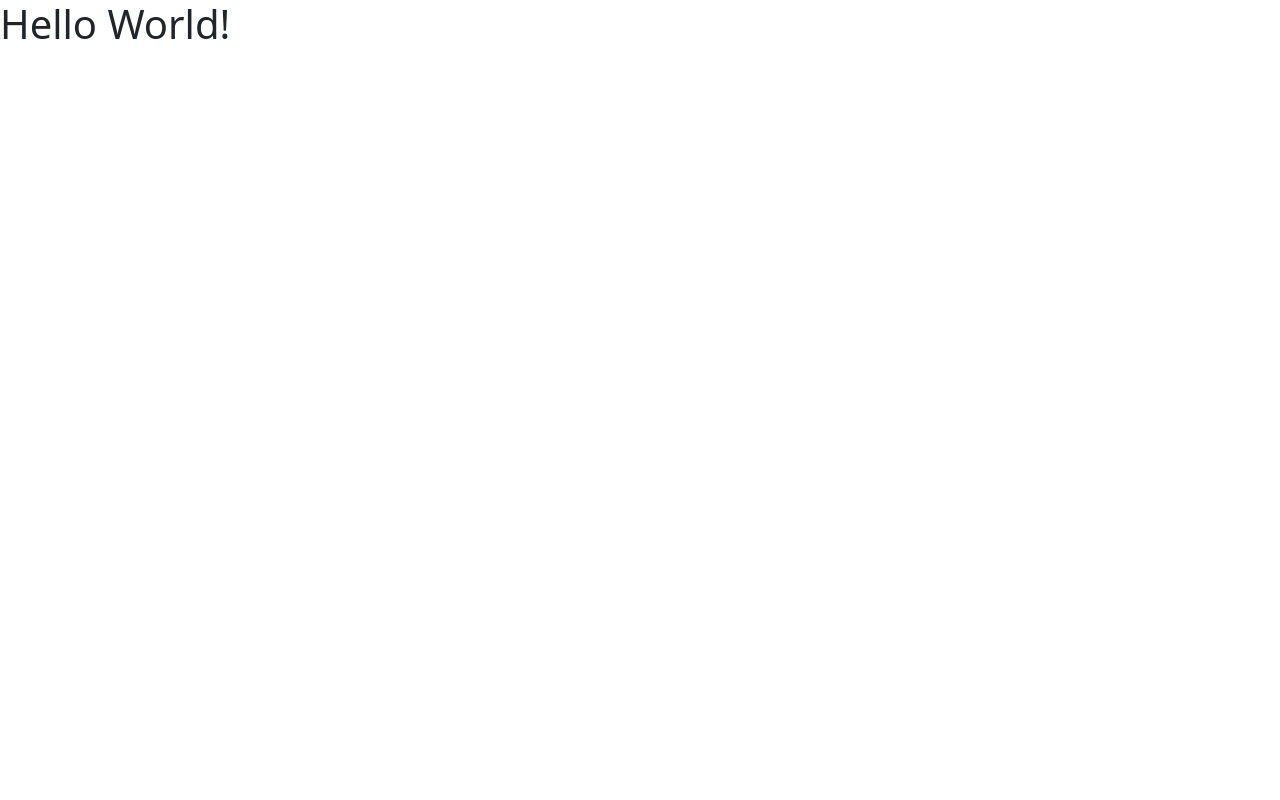
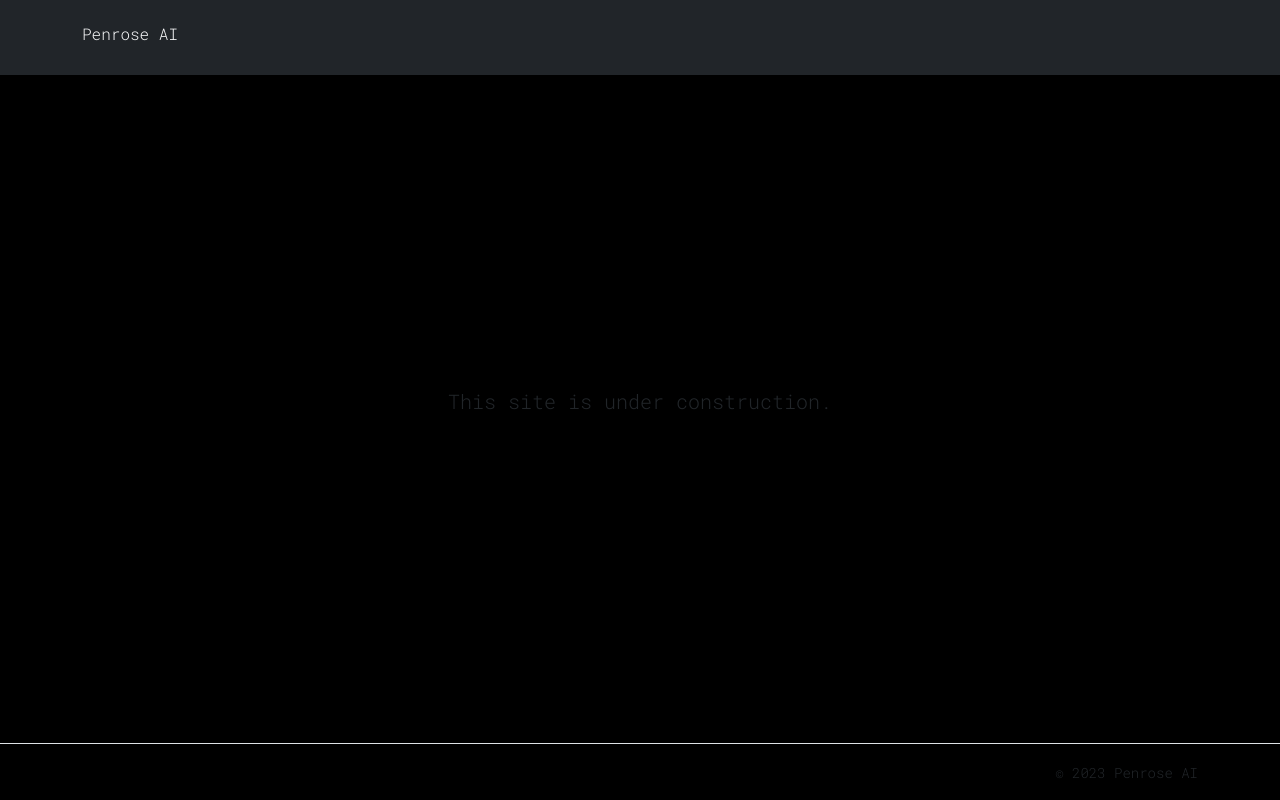
Before and after one commit to ProjectPenrose/ProjectPenrose.github.io, a plain HTML site: page index.html in a window 1280 px wide. Drawn offline with nearby package versions, Linux system fonts and the light colour scheme.

Commit message:
Update index.html with new styles and content

```diff
--- /dev/null
+++ b/assets/css/style.css
@@ -0,0 +1,6 @@
+
+html, body {
+    height: 100%;
+    font-family: 'Dancing Script', cursive;
+    font-family: 'Roboto Mono', monospace;
+}
--- a/index.html
+++ b/index.html
@@ -1,15 +1,52 @@
 <!DOCTYPE html>
 <html lang="en">
-<head>
-    <meta charset="UTF-8">
-    <meta name="viewport" content="width=device-width, initial-scale=1.0">
+  <head>
+    <meta charset="UTF-8" />
+    <meta name="viewport" content="width=device-width, initial-scale=1.0" />
     <title>Project Penrose</title>
-    <link href="https://cdn.jsdelivr.net/npm/bootstrap@5.2.3/dist/css/bootstrap.min.css" rel="stylesheet" integrity="sha384-rbsA2VBKQhggwzxH7pPCaAqO46MgnOM80zW1RWuH61DGLwZJEdK2Kadq2F9CUG65" crossorigin="anonymous">
-</head>
-<body>
-    <h1>
-        Hello World!
-    </h1>
-    <script src="https://cdn.jsdelivr.net/npm/bootstrap@5.2.3/dist/js/bootstrap.bundle.min.js" integrity="sha384-kenU1KFdBIe4zVF0s0G1M5b4hcpxyD9F7jL+jjXkk+Q2h455rYXK/7HAuoJl+0I4" crossorigin="anonymous"></script>
-</body>
+    <link rel="preconnect" href="https://fonts.googleapis.com">
+    <link rel="preconnect" href="https://fonts.gstatic.com" crossorigin>
+    <link href="https://fonts.googleapis.com/css2?family=Dancing+Script&family=Roboto+Mono:wght@300&display=swap" rel="stylesheet">
+    <link
+      href="https://cdn.jsdelivr.net/npm/bootstrap@5.2.3/dist/css/bootstrap.min.css"
+      rel="stylesheet"
+      integrity="sha384-rbsA2VBKQhggwzxH7pPCaAqO46MgnOM80zW1RWuH61DGLwZJEdK2Kadq2F9CUG65"
+      crossorigin="anonymous"
+    />
+    <link rel="stylesheet" href="assets/css/style.css" />
+  </head>
+  <body class="overflow-auto bg-black">
+    <div class="w-100 h-100 d-flex flex-column justify-content-between">
+        <header class="bg-dark text-light py-4">
+            <div class="container">
+                <h1 class="h6">Penrose AI</h1>
+            </div>
+        </header>
+        <main class="w-100" role="main">
+            <div class="container">
+                <div class="row">
+                    <div class="col-12 col-md-6 mx-auto">
+                        <p class="lead text-center">
+                            This site is under construction.
+                        </p>
+                    </div>
+                </div>
+            </div>
+        </main>
+        <footer class="w-100 border-top py-3">
+            <div class="container d-flex justify-content-end">
+                <p class="mb-0">
+                    <small>
+                        &copy; 2023 Penrose AI
+                    </small>
+                </p>
+            </div>
+        </footer>
+    </div>
+    <script
+      src="https://cdn.jsdelivr.net/npm/bootstrap@5.2.3/dist/js/bootstrap.bundle.min.js"
+      integrity="sha384-kenU1KFdBIe4zVF0s0G1M5b4hcpxyD9F7jL+jjXkk+Q2h455rYXK/7HAuoJl+0I4"
+      crossorigin="anonymous"
+    ></script>
+  </body>
 </html>
```
Also changed, not shown: 1 other file.
